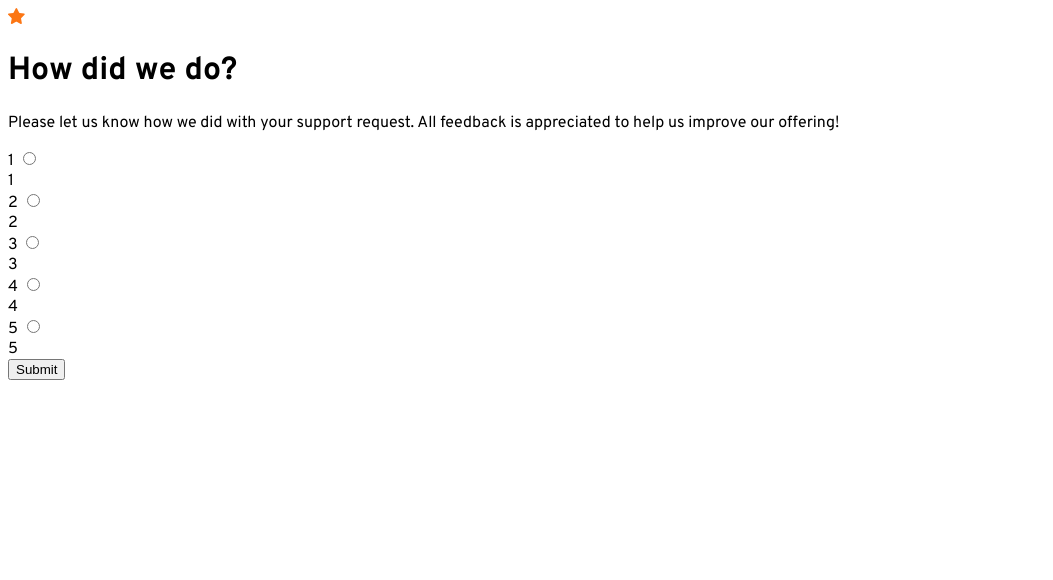
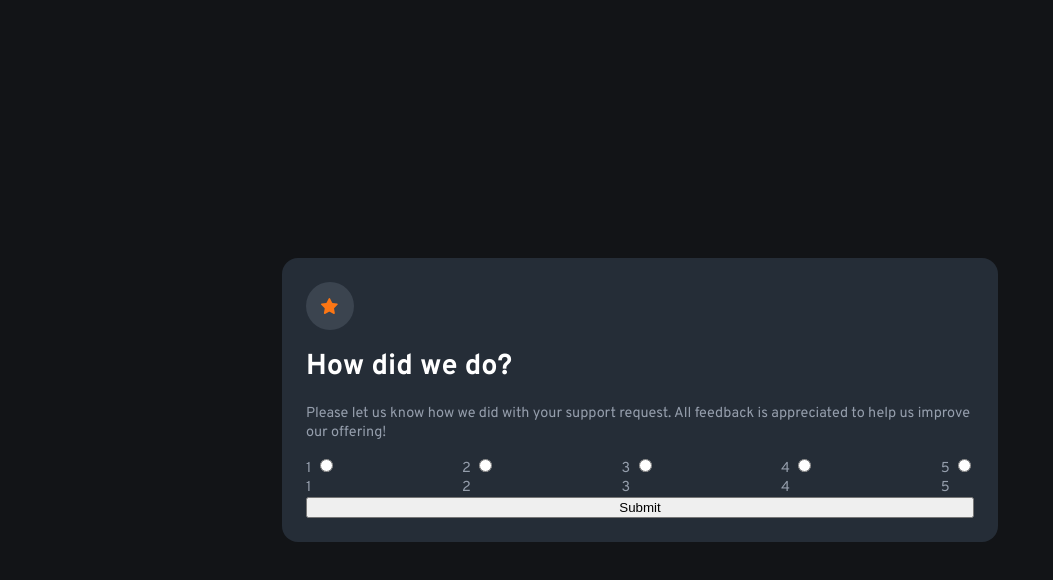
Before and after one commit to LesleyWesley/interactive-rating-component, a plain HTML site: page index.html in a window 1280 px wide. Shown: the whole page, without its empty margins (0-1053 px from the left). Drawn offline with Linux system fonts and the light colour scheme.

Commit message:
Added base card stylings

```diff
--- a/css/main.css
+++ b/css/main.css
@@ -7,6 +7,59 @@
   --clr-body-bg: 18, 20, 23;
 }
 
+.flex-center {
+  display: flex;
+  justify-content: center;
+  align-items: center;
+  flex-direction: column;
+}
+
 body {
   font-family: "Overpass", sans-serif;
+  background: rgb(var(--clr-body-bg));
+  color: rgb(var(--clr-text-main));
+  font-size: .9rem;
+  width: 100%;
+  margin: 0;
+  height: 100vh;
 }
+
+.card {
+  background-color: rgb(var(--clr-card-bg));
+  width: 90%;
+  border-radius: 1rem;
+}
+
+.card-container {
+  margin: 1.5rem;
+}
+
+.star-container {
+  display: flex;
+  justify-content: center;
+  align-items: center;
+  width: 3rem;
+  aspect-ratio: 1;
+  border-radius: 50%;
+  background: rgba(var(--clr-radio-bg), 25%);
+}
+
+h1 {
+  color: rgb(var(--clr-white));
+}
+
+/*Radio Button Section */
+
+.radio-button-div {
+  display: flex;
+  justify-content: space-between;
+  align-items: center;
+  width: 100%;
+}
+
+/*======================*/
+
+button {
+  display: block;
+  width: 100%;
+}
--- a/index.html
+++ b/index.html
@@ -21,13 +21,15 @@
     .attribution a { color: hsl(228, 45%, 44%); }
   </style>
 </head>
-<body>
-    <main>
+<body class="flex-center">
+    <main class="flex-center">
 
   <!-- Rating state start -->
-    <div class="rating-state">
-        <div class="card">
-            <img src="images/icon-star.svg" alt="star icon" />
+    <div class="rating-state card">
+        <div class=" card-container">
+            <div class="star-container">
+              <img src="images/icon-star.svg" alt="star icon" />
+            </div>
             <h1>How did we do?</h1>
             <p>Please let us know how we did with your support request. All feedback is appreciated to help us improve our offering!</p>
 
@@ -68,7 +70,7 @@
                     <div class="ui-for-radio">5</div>
                 </div>
 
-            <div>
+            </div>
             <button type="submit">Submit</button>
         </div>
     </div>
```
